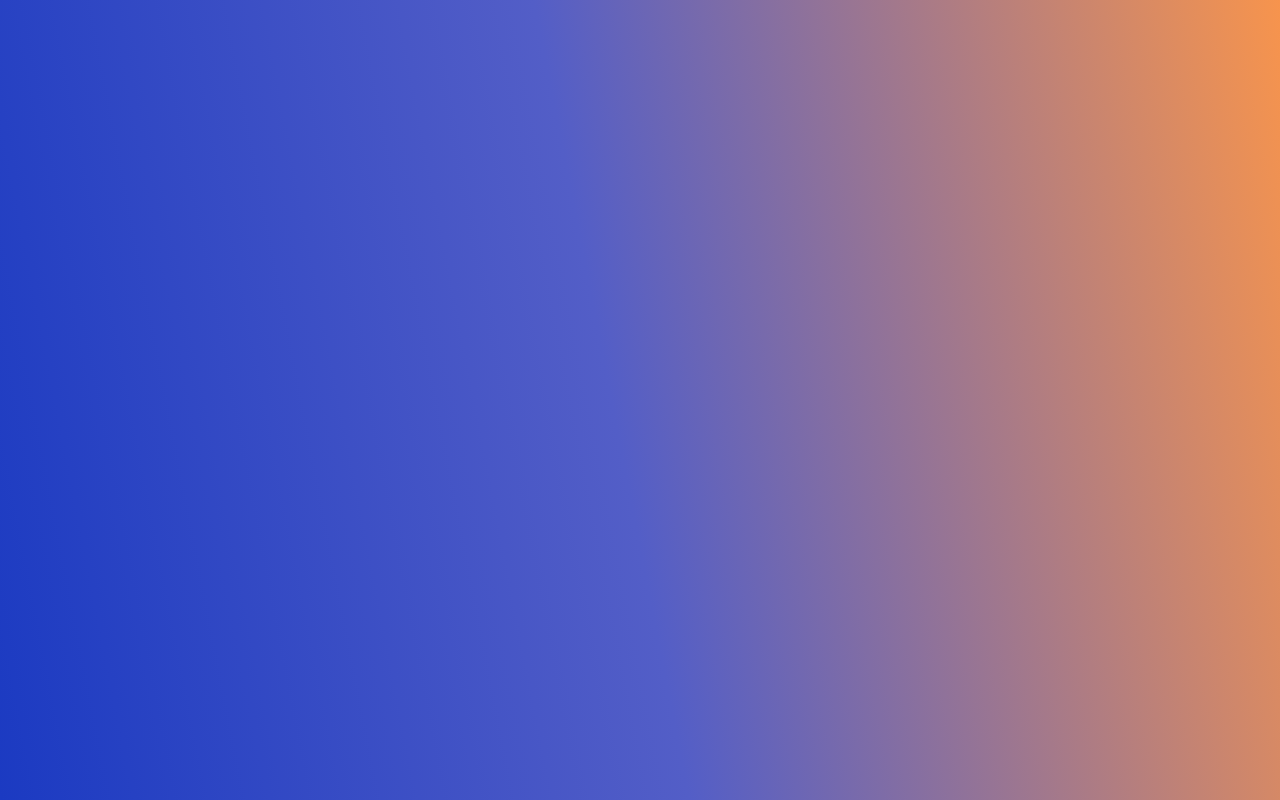
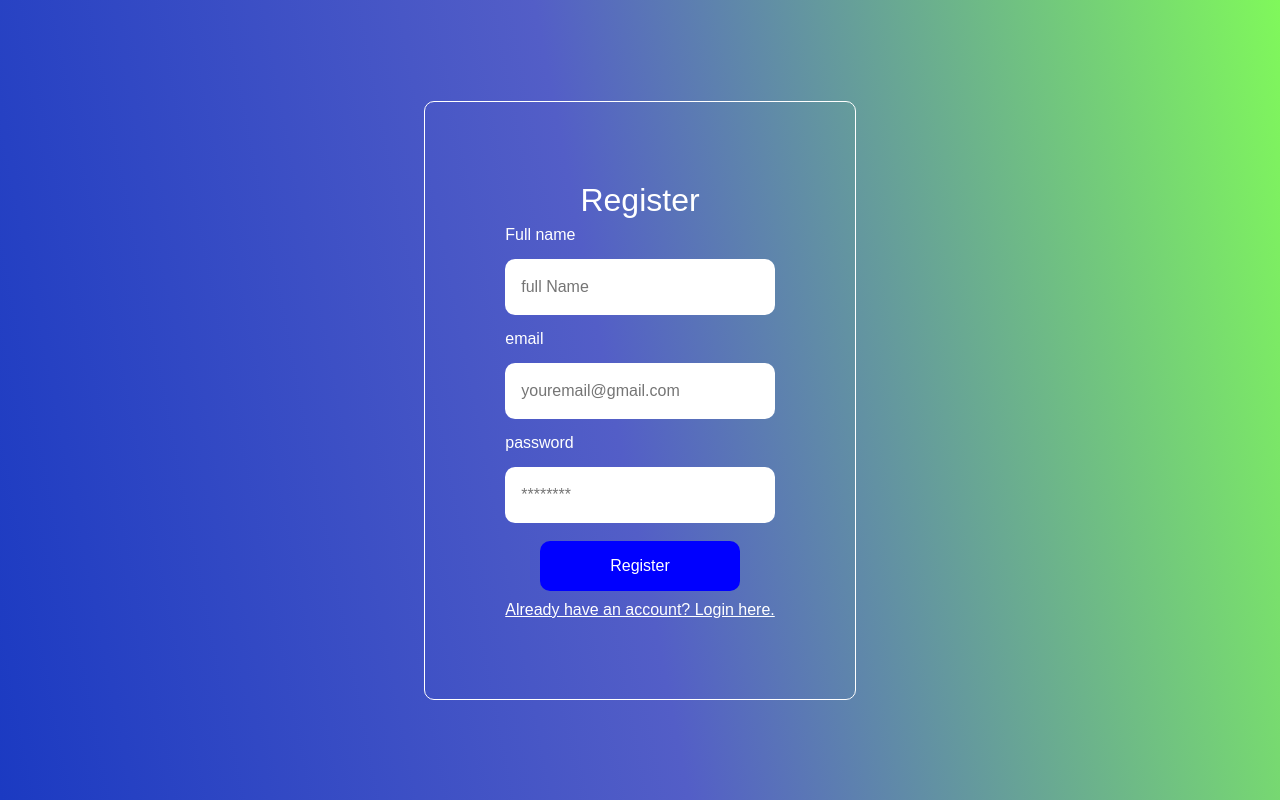
Before and after one commit to smuratovic3/MyTaskBuddy, a React (Create React App) app: page /register in a window 1280 px wide. Before the commit this address had no page. Built offline with nearby package versions, Linux system fonts and the light colour scheme.

Commit message:
update in login and registration

```diff
--- a/src/App.js
+++ b/src/App.js
@@ -1,7 +1,8 @@
 import "bootstrap/dist/css/bootstrap.min.css";
 import { NavBar } from "./components/NavBar";
 import { Banner } from "./components/Banner";
-import Login from "./components/Login";
+import Login from "./screens/Login";
+import Register from "./screens/Register";
 import { BrowserRouter as Router, Routes, Route } from "react-router-dom";
 import WelcomeScreen from "./screens/WelcomeScreen";
 import "./App.css";
@@ -13,6 +14,7 @@
         <Routes>
           <Route exact path="/" element={<WelcomeScreen />} />
           <Route path="/login" element={<Login />} />
+          <Route path="/register" element={<Register />} />
         </Routes>
       </div>
     </Router>
--- a/src/components/Banner.js
+++ b/src/components/Banner.js
@@ -3,6 +3,7 @@
 import { ArrowRightCircle } from "react-bootstrap-icons";
 import TrackVisibility from "react-on-screen";
 import "../css/banner.css";
+import { useNavigate } from "react-router-dom";
 
 export const Banner = () => {
   const [loopNum, setLoopNum] = useState(0);
@@ -12,6 +13,7 @@
   const [index, setIndex] = useState(1);
   const toRotate = ["olakšava", "pomaže", "organizuje"];
   const period = 2000;
+  const navigate = useNavigate();
 
   useEffect(() => {
     let ticker = setInterval(() => {
@@ -49,6 +51,9 @@
       setIndex((prevIndex) => prevIndex + 1);
     }
   };
+  const navigateToLogin = () => {
+    navigate("/login");
+  };
 
   return (
     <section className="banner" id="home">
@@ -79,7 +84,7 @@
                     opcije, možete stvoriti bolji život za svoju djecu i pomoći
                     im da ostvare svoj puni potencijal.
                   </p>
-                  <button onClick={() => console.log("connect")}>
+                  <button onClick={navigateToLogin}>
                     Započnite <ArrowRightCircle size={25} />
                   </button>
                 </div>
--- a/src/components/NavBar.js
+++ b/src/components/NavBar.js
@@ -47,7 +47,7 @@
             </Nav.Link>
             <Nav.Link
               as={Link} // Use Link instead of anchor tag
-              to="/register" // Specify the path for the register screen
+              to="/Register" // Specify the path for the register screen
               className={
                 activeLink === "register" ? "active navbar-link" : "navbar-link"
               }
--- /dev/null
+++ b/src/css/register.css
@@ -0,0 +1,77 @@
+
+.App {
+    text-align: center;
+    display: flex;
+    min-height: 100vh;
+    align-items: center;
+    justify-content: center;
+    color: white;
+    background-image: linear-gradient(79deg, #1b3ac2, #535ec7 48%, #80f85b);
+  }
+
+  .auth-form-container, .login-form, .register-form {
+      display: flex;
+      flex-direction: column;
+    }
+
+    @media screen and (min-width: 600px) {
+      .auth-form-container {
+        padding: 5rem;
+        border: 1px solid white;
+        border-radius: 10px;
+        margin: 0.5rem;
+      }
+    }
+
+    label {
+      text-align: left;
+      padding: 0.25rem 0;
+    }
+
+    input {
+      margin: 0.5rem 0;
+      padding: 1rem;
+      border: none;
+      border-radius: 10px;
+    }
+
+    button {
+      border: none;
+      background-color: rgb(11, 7, 15);
+      padding: 20px;
+      border-radius: 10px;
+      cursor: pointer;
+      color: #7439db;
+    }
+
+    .link-btn {
+      background: none;
+      color: white;
+      text-decoration: underline;
+    }
+
+    .login-button {
+      background-color: blue;
+      color: white;
+      width: 200px; /* Set the width */
+    height: 50px; /* Set the height */
+    }
+
+    .container {
+      display: flex;
+      justify-content: center;
+      padding: 10px;
+    }
+
+    .registr-button {
+        background-color: blue;
+        color: white;
+        width: 200px; /* Set the width */
+      height: 50px; /* Set the height */
+      }
+
+      .containerRegistr {
+        display: flex;
+        justify-content: center;
+        padding: 10px;
+      }
--- a/src/components/Login.js
+++ b/src/screens/Login.js
@@ -1,13 +1,18 @@
 import React, { useState } from "react";
 import "../css/login.css";
+import { Link } from "react-router-dom"; // Import only Link
 
 export const Login = (props) => {
   const [email, setEmail] = useState("");
   const [pass, setPass] = useState("");
+  const [activeLink, setActiveLink] = useState("login");
 
   const handleSubmit = (e) => {
     e.preventDefault();
     console.log(email);
+  };
+  const onUpdateActiveLink = (value) => {
+    setActiveLink(value);
   };
 
   return (
@@ -32,16 +37,15 @@
           id="password"
           name="password"
         />
-        <button type="submit" class="login-button">
-          Log In
-        </button>
+        <div class="container">
+          <button type="submit" class="login-button">
+            Log In
+          </button>
+        </div>
       </form>
-      <button
-        className="link-btn"
-        onClick={() => props.onFormSwitch("register")}
-      >
-        Don't have an account? Register here.
-      </button>
+      <Link to="/register" className="link-btn">
+        Don't have an account? Register here
+      </Link>
     </div>
   );
 };
--- /dev/null
+++ b/src/screens/Register.js
@@ -0,0 +1,57 @@
+import React, { useState } from "react";
+import "../css/register.css";
+import { Link } from "react-router-dom"; // Import only Link
+export const Register = (props) => {
+  const [email, setEmail] = useState("");
+  const [pass, setPass] = useState("");
+  const [name, setName] = useState("");
+
+  const handleSubmit = (e) => {
+    e.preventDefault();
+    console.log(email);
+  };
+
+  return (
+    <div className="auth-form-container">
+      <h2>Register</h2>
+      <form className="register-form" onSubmit={handleSubmit}>
+        <label htmlFor="name">Full name</label>
+        <input
+          value={name}
+          name="name"
+          onChange={(e) => setName(e.target.value)}
+          id="name"
+          placeholder="full Name"
+        />
+        <label htmlFor="email">email</label>
+        <input
+          value={email}
+          onChange={(e) => setEmail(e.target.value)}
+          type="email"
+          placeholder="youremail@gmail.com"
+          id="email"
+          name="email"
+        />
+        <label htmlFor="password">password</label>
+        <input
+          value={pass}
+          onChange={(e) => setPass(e.target.value)}
+          type="password"
+          placeholder="********"
+          id="password"
+          name="password"
+        />
+        <div class="containerRegistr">
+          <button type="submit" class="registr-button">
+            Register
+          </button>
+        </div>
+      </form>
+      <Link to="/login" className="link-btn">
+        Already have an account? Login here.
+      </Link>
+    </div>
+  );
+};
+
+export default Register;
```
